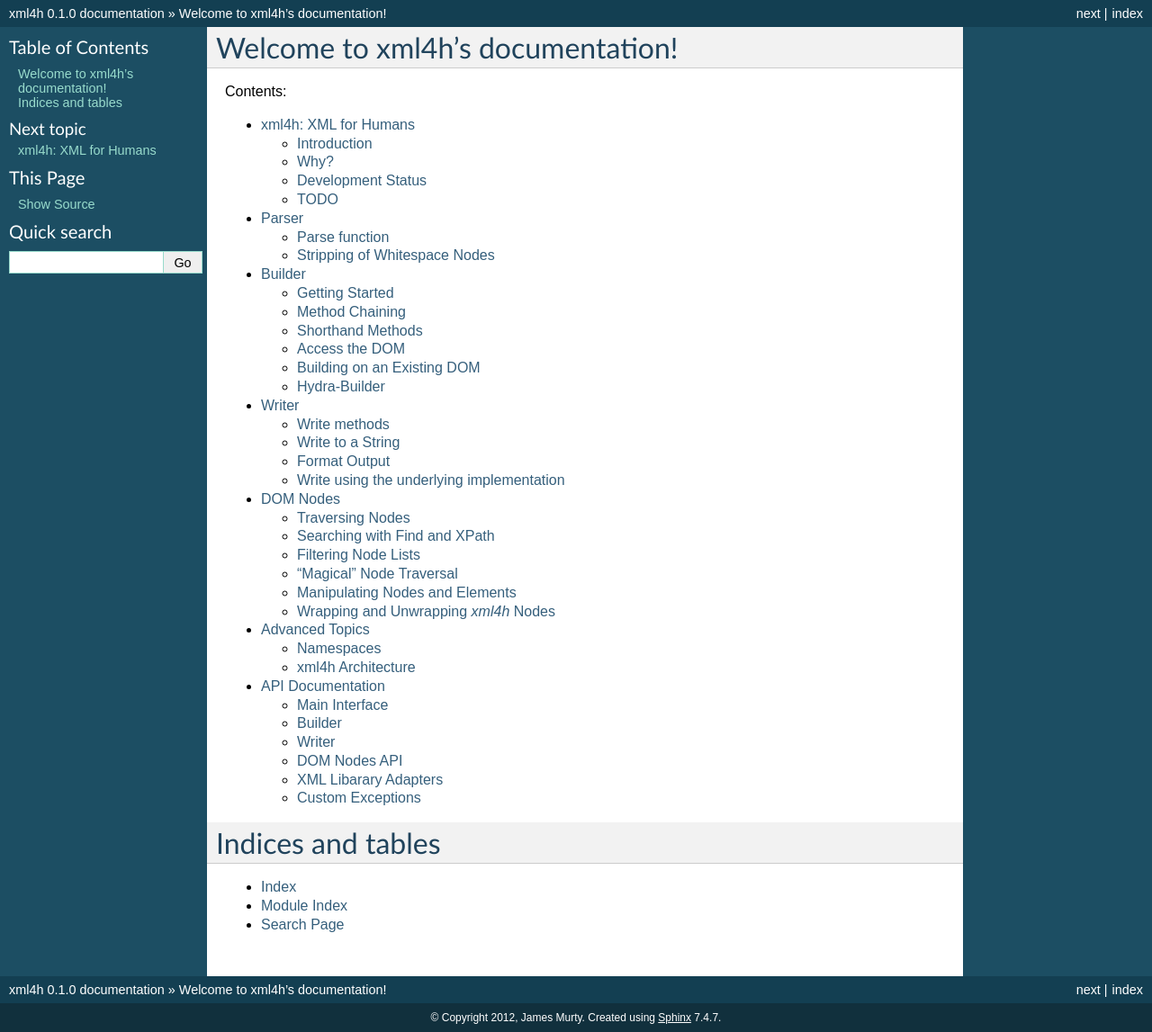
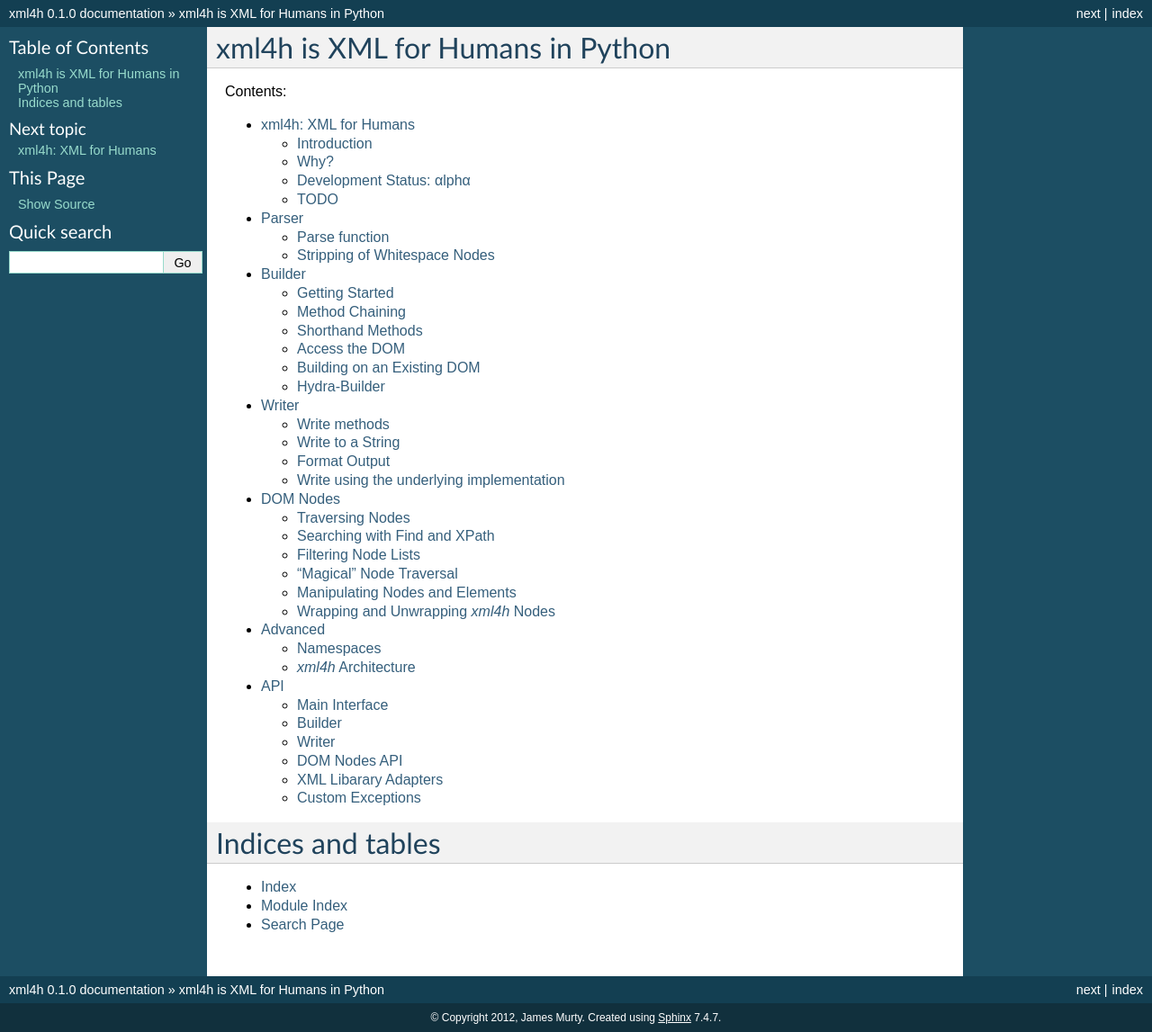
Before and after one commit to jmurty/xml4h, a Sphinx documentation site: the page built from docs/index.rst, in a window 1280 px wide. Shown: the whole page at 90% size. Built offline with Sphinx 7.4.7, drawn with Linux system fonts in a browser that asks for light colours.

Commit message:
Tweaked doc titles, fixed broken ref links etc

```diff
--- a/docs/advanced.rst
+++ b/docs/advanced.rst
@@ -1,6 +1,6 @@
-===============
-Advanced Topics
-===============
+========
+Advanced
+========
 
 
 .. _xml4h-namespaces:
@@ -166,8 +166,8 @@
 
 .. _xml-lib-architecture:
 
-xml4h Architecture
-==================
+*xml4h* Architecture
+====================
 
 To best understand the *xml4h* library and to use it appropriately in demanding
 situations, you should appreciate what the library is not.
@@ -348,8 +348,8 @@
     FeatureUnavailableException('xpath',)
 
 
-Adapter/Implementation Quirks
------------------------------
+Adapter & Implementation Quirks
+-------------------------------
 
 Although *xml4h* aims to provide a seamless abstraction over underlying XML
 library implementations this isn't always possible, or is only possible by
--- a/docs/api.rst
+++ b/docs/api.rst
@@ -1,6 +1,6 @@
-=================
-API Documentation
-=================
+===
+API
+===
 
 
 Main Interface
--- a/docs/builder.rst
+++ b/docs/builder.rst
@@ -66,7 +66,7 @@
 
     >>> root_b = xml4h.build('RootElement')
 
-The function returns an :class:`xml4h.builder.Builder` object that represents
+The function returns a :class:`~xml4h.builder.Builder` object that represents
 the *RootElement* and allows you to manipulate this element's attributes
 or to add child elements.
 
--- a/docs/index.rst
+++ b/docs/index.rst
@@ -3,7 +3,7 @@
    You can adapt this file completely to your liking, but it should at least
    contain the root `toctree` directive.
 
-Welcome to xml4h's documentation!
+xml4h is XML for Humans in Python
 =================================
 
 Contents:
```
Also changed, not shown: README.rst (+7 -8 lines), docs/nodes.rst (+5 -5 lines), docs/writer.rst (+4 -4 lines).
